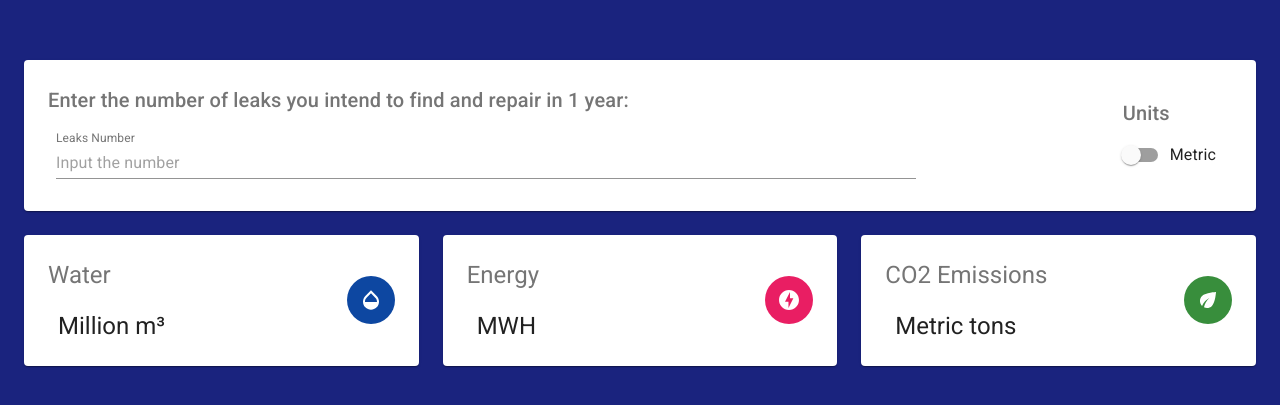
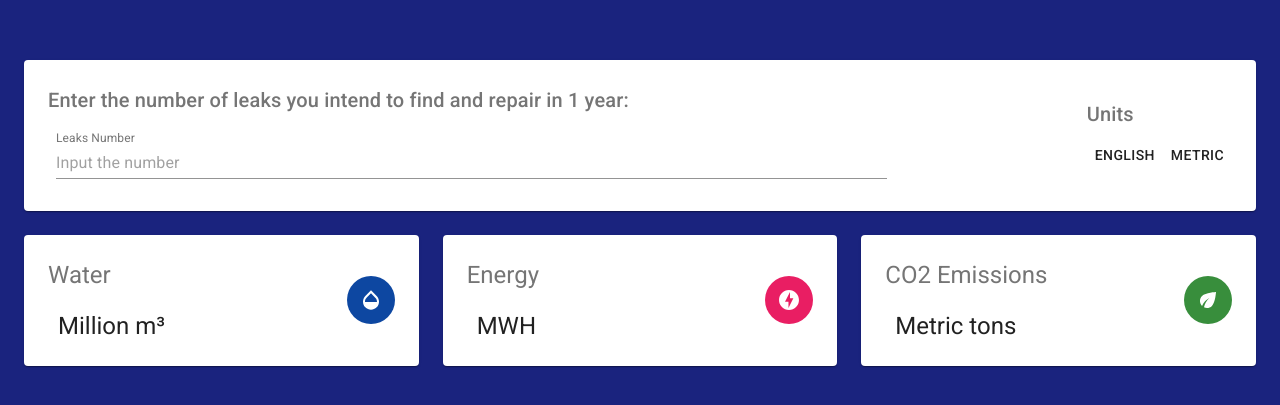
Before and after one commit to khalidhindawi/react-calculator, a React (Create React App) app: page / in a window 1280 px wide. Shown: the part 187-592 px from the top of the page. Built offline with nearby package versions, Linux system fonts and the light colour scheme.

Commit message:
changed switch to buttons

```diff
--- a/src/App.js
+++ b/src/App.js
@@ -1,5 +1,5 @@
 import React from 'react';
-import { Box, Container, Grid, makeStyles, Typography } from '@material-ui/core';
+import { Box, Container, Grid, makeStyles } from '@material-ui/core';
 
 import CalResult from './components/CalResult';
 import CalInputs from './components/CalInputs';
--- a/src/components/CalInputs.js
+++ b/src/components/CalInputs.js
@@ -2,13 +2,12 @@ import React from 'react';
 import clsx from 'clsx';
 import PropTypes from 'prop-types';
 import {
-  FormControlLabel,
+  Button,
   Box,
   Card,
   Typography,
   makeStyles,
   TextField,
-  Switch
 } from '@material-ui/core';
 
 const useStyles = makeStyles((theme) => ({
@@ -83,10 +82,12 @@ const CalInputs = ({
         >
           Units
         </Typography>
-        <FormControlLabel
-          control={<Switch checked={unitType} onChange={handleChangeUnitType} name="unitType" />}
-          label={unitType ? "English" : "Metric"}
-        />
+        <Button>
+          English
+        </Button>
+        <Button>
+          Metric
+        </Button>
       </Box>
     </Card>
   );
```
